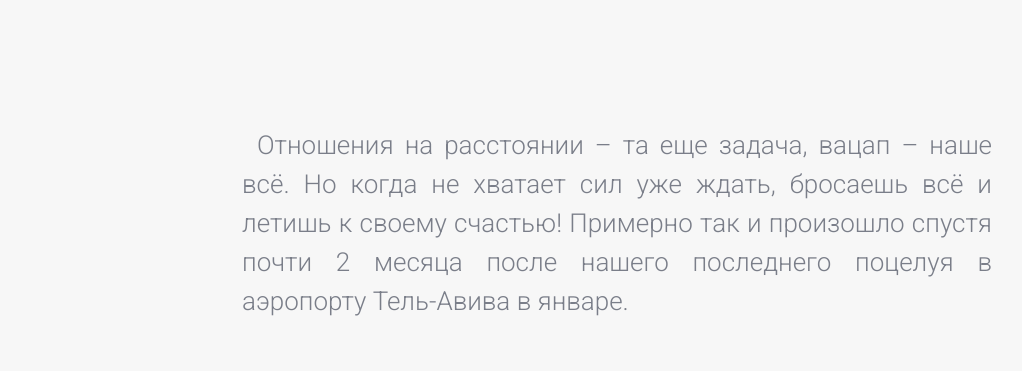
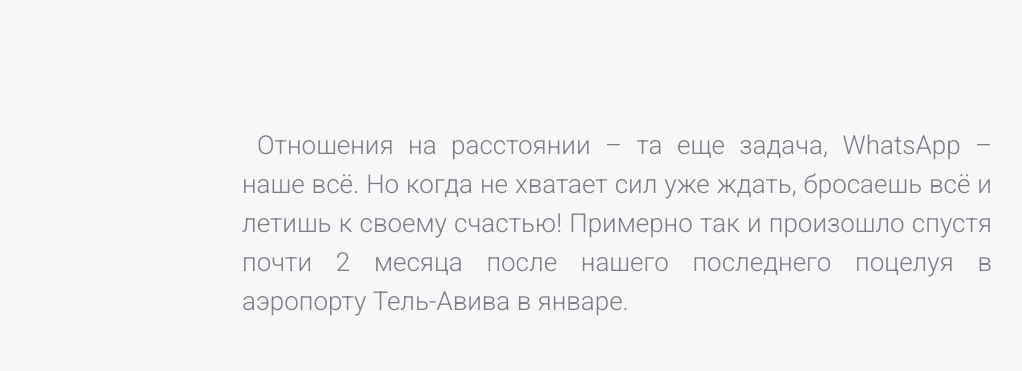
Before and after one commit to vikairoma/vikairoma.github.io, a plain HTML site: page tel-aviv-mart-albom.html in a window 1280 px wide. Shown: the part 820-1191 px from the top of the page, without its empty margins (23-1045 px from the left). Drawn offline with Linux system fonts and the light colour scheme; files whose address does not match are found by name.

Commit message:
WhatsApp

```diff
--- a/tel-aviv-mart-albom.html
+++ b/tel-aviv-mart-albom.html
@@ -114,7 +114,7 @@
 				<div class="row r-pb">
 					<div class="col-md-8 col-md-offset-2 text-center section-heading">
 						<h2 class="fh5co-section-title animate-box"></h2>
-						<p class="fh5co-lead animate-box" style="text-align:justify; text-indent: 15px;">Отношения на расстоянии – та еще задача, вацап – наше всё. Но когда не хватает сил уже ждать, бросаешь всё и летишь к своему счастью! Примерно так и произошло спустя почти 2 месяца после нашего последнего поцелуя в аэропорту Тель-Авива в январе.</p>
+						<p class="fh5co-lead animate-box" style="text-align:justify; text-indent: 15px;">Отношения на расстоянии – та еще задача, WhatsApp – наше всё. Но когда не хватает сил уже ждать, бросаешь всё и летишь к своему счастью! Примерно так и произошло спустя почти 2 месяца после нашего последнего поцелуя в аэропорту Тель-Авива в январе.</p>
 					</div>
 				</div>
 
```
